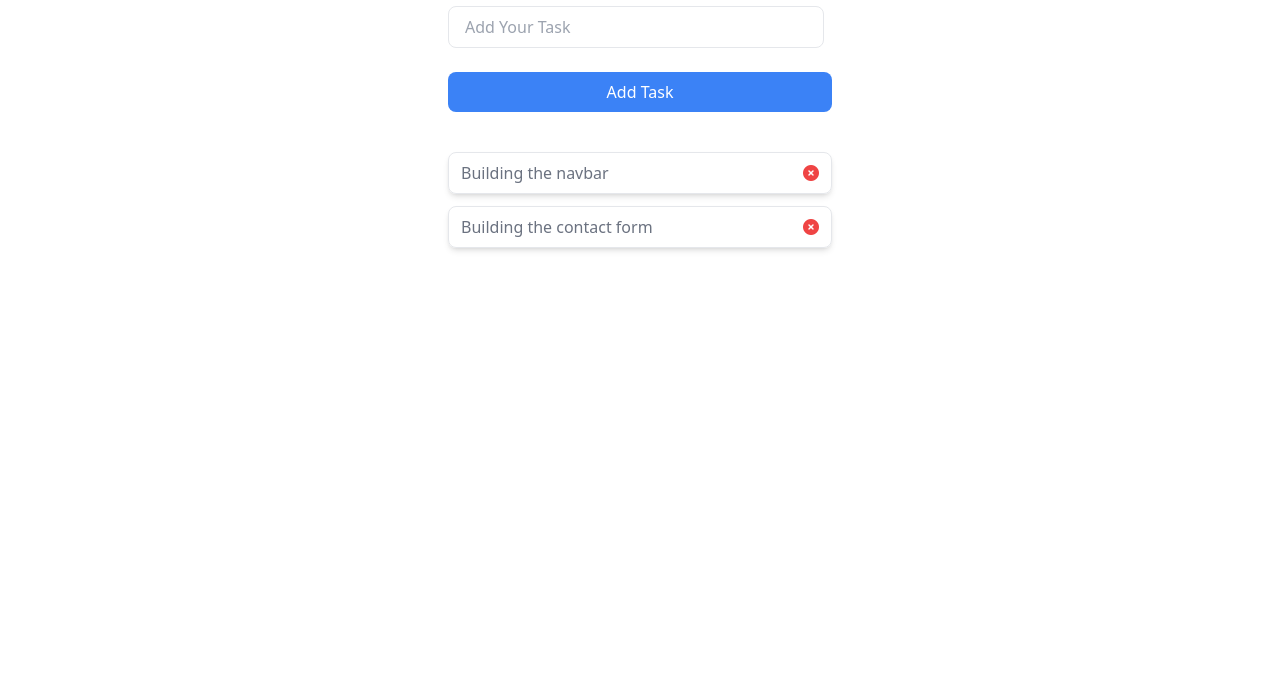
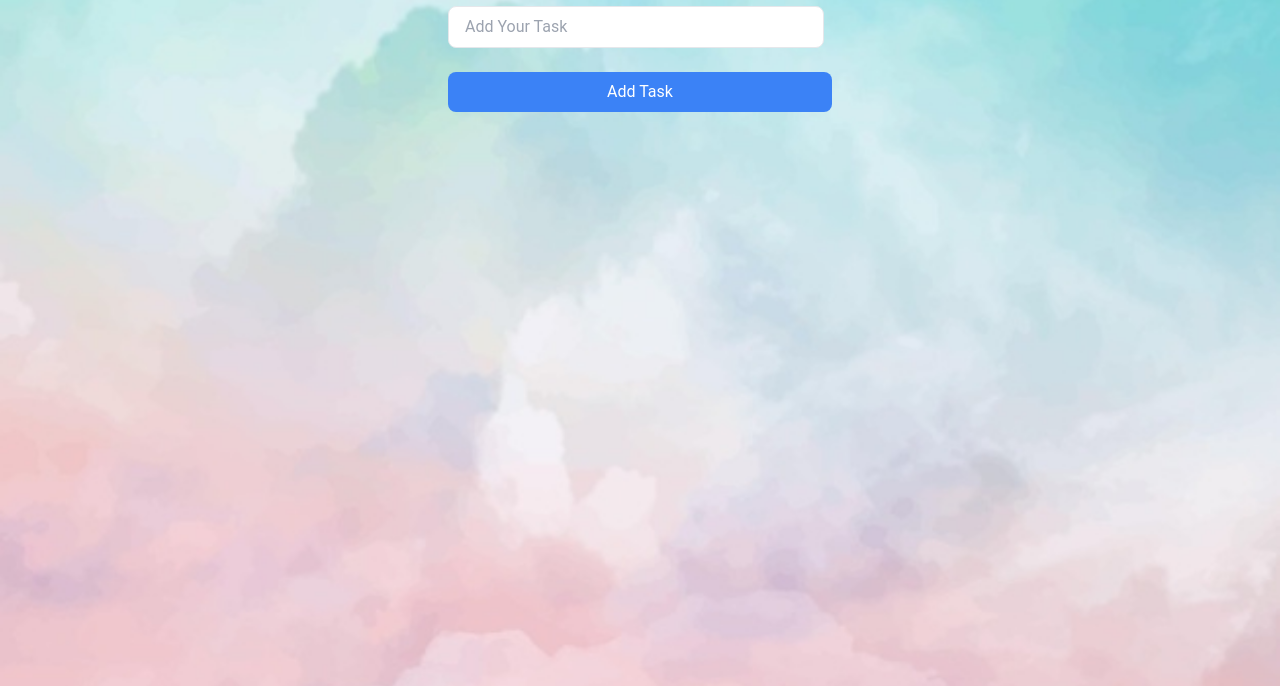
Before and after one commit to josephe44/30days-of-coding, a plain HTML site: page Day 28 - Task List/index.html in a window 1280 px wide. Shown: the part 114-800 px from the top of the page. Drawn offline with nearby package versions, Linux system fonts and the light colour scheme.

Commit message:
added functionality to the ui design

```diff
--- a/Day 28 - Task List/app.js
+++ b/Day 28 - Task List/app.js
@@ -0,0 +1,37 @@
+const inputAdd = document.getElementById('input-add')
+const addBtn = document.getElementById('add-btn')
+const taskCard = document.getElementById('task-card')
+
+// Event Listener on Creating Task
+addBtn.addEventListener('click', createTask)
+
+// Event Listener on removing task
+taskCard.addEventListener('click', removeTask)
+
+// Creating Each task
+function createTask(e) {
+  // getting the task-card and creating a new div
+  const taskCard = document.getElementById('task-card')
+
+  // creating the div, that will contain the task
+  taskCard.innerHTML += `
+  <div class= 'bg-white text-gray-500 flex justify-between mb-3 py-2 px-1 border-gray-200 rounded-lg border mt-3 mx-auto shadow-md transition duration-500 transform hover:translate-x-2 cursor-pointer'>
+    <p class='text-black font-semibold ml-2'>${inputAdd.value}</p>
+    <span class='text-red-500 mr-2'><i id='remove-task' class='fas fa-times-circle'></i></span>
+  </div>`
+
+  // clearing the input after clicking the add button
+  inputAdd.value = ''
+
+  // Preventing the default behaviour of the form
+  e.preventDefault()
+}
+
+// Deleting Each Task
+function removeTask(e) {
+  // checking if the element clicked is the remove button
+  if (e.target.id === 'remove-task') {
+    // calling the grandParent and removing it from them Task-Card
+    e.target.parentElement.parentElement.remove()
+  }
+}
--- a/Day 28 - Task List/index.html
+++ b/Day 28 - Task List/index.html
@@ -9,12 +9,13 @@
       href="https://cdnjs.cloudflare.com/ajax/libs/font-awesome/6.0.0-beta3/css/all.min.css"
     />
     <script src="https://cdn.tailwindcss.com"></script>
+    <link rel="stylesheet" href="./style.css" />
     <title>Task List</title>
   </head>
   <body>
     <!-- Beginning of the Task List Card -->
     <div class="container mx-auto py-8 mt-10 max-w-sm rounded-lg">
-      <h1 class="text-center mb-5 text-lg font-semibold text-gray-500">
+      <h1 class="text-center mb-5 text-lg font-semibold text-gray-600">
         TASK LIST
       </h1>
       <!-- input section & button -->
@@ -23,6 +24,7 @@
         <input
           type="text"
           name="add"
+          id="input-add"
           class="
             outline-2 outline-blue-500
             py-2
@@ -37,7 +39,7 @@
         <!-- Add button -->
         <button
           type="button"
-          id="add"
+          id="add-btn"
           class="
             mt-6
             py-2
@@ -59,61 +61,7 @@
       <!-- End of the input & button section -->
 
       <!-- Beginning of the Task List -->
-      <div class="mt-10">
-        <div
-          class="
-            text-gray-500
-            flex
-            justify-between
-            mb-3
-            py-2
-            px-1
-            border-gray-200
-            rounded-lg
-            border
-            mt-3
-            mx-auto
-            shadow-md
-            transition
-            duration-500
-            transform
-            hover:translate-x-2
-            cursor-pointer
-          "
-        >
-          <p class="ml-2">Building the navbar</p>
-          <span class="text-red-500 mr-2"
-            ><i class="fas fa-times-circle"></i
-          ></span>
-        </div>
-        <!-- Add Task 2 -->
-        <div
-          class="
-            text-gray-500
-            flex
-            justify-between
-            mb-3
-            py-2
-            px-1
-            border-gray-200
-            rounded-lg
-            border
-            mt-3
-            mx-auto
-            shadow-md
-            transition
-            duration-500
-            transform
-            hover:translate-x-2
-            cursor-pointer
-          "
-        >
-          <p class="ml-2">Building the contact form</p>
-          <span class="text-red-500 mr-2"
-            ><i class="fas fa-times-circle"></i
-          ></span>
-        </div>
-      </div>
+      <div class="mt-10" id="task-card"></div>
     </div>
     <!-- End of the task List card -->
 
--- /dev/null
+++ b/Day 28 - Task List/style.css
@@ -0,0 +1,8 @@
+body {
+  background-image: url('./assets/bg.jpg');
+  background-size: cover;
+  background-repeat: no-repeat;
+  background-position: center center;
+  background-attachment: fixed;
+  font-family: 'Roboto', sans-serif;
+}
```
Also changed, not shown: Day 28 - Task List/assets/bg.jpg (added).
